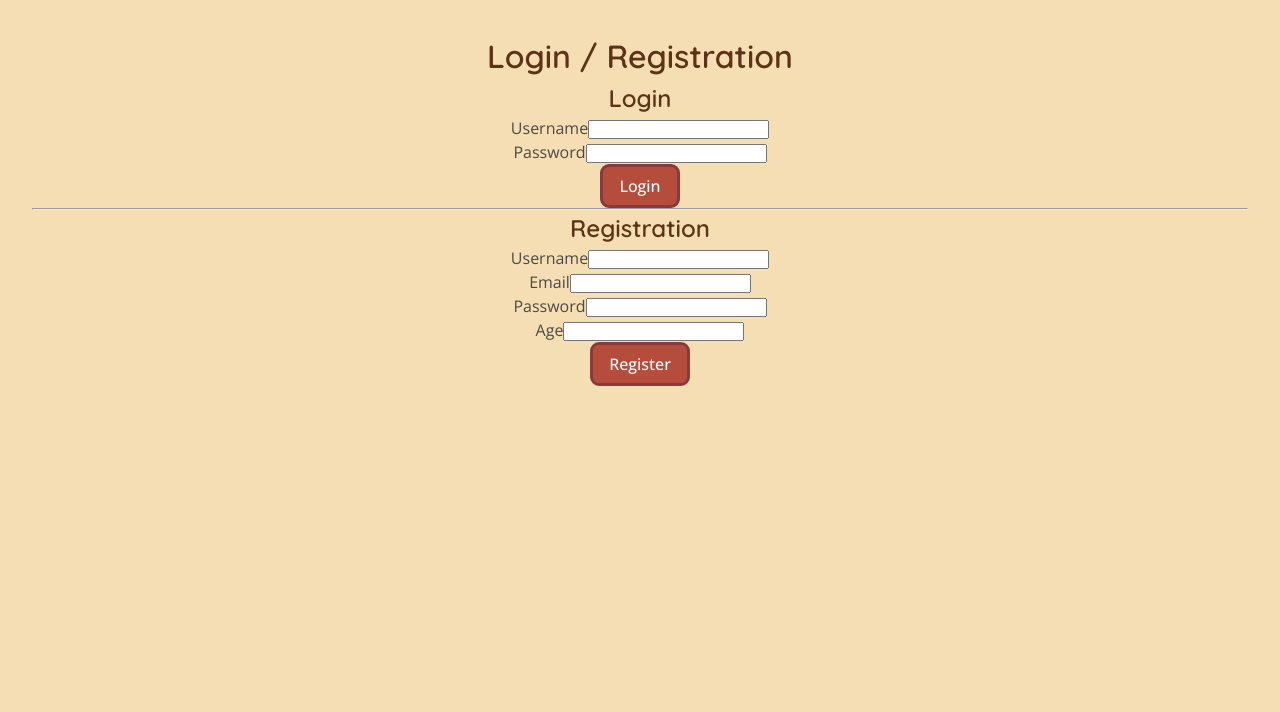
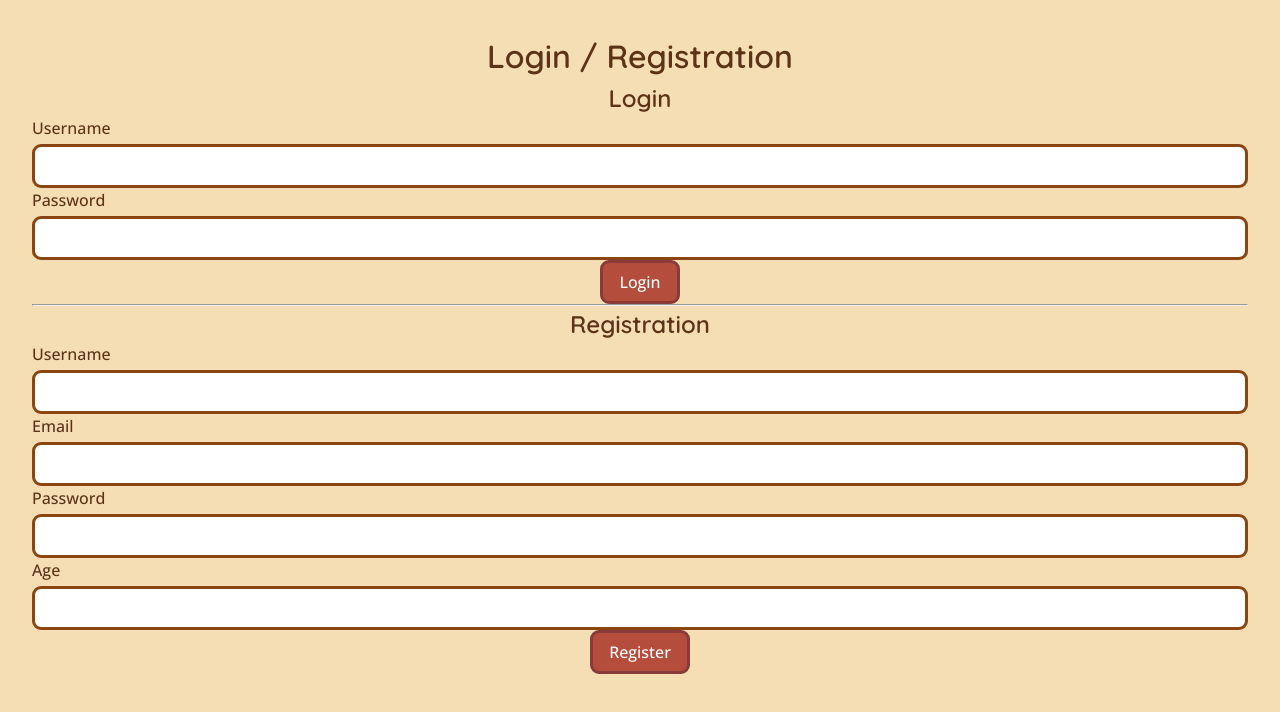
Before and after one commit to giuzep89/helpinghand-frontend, a React (Vite) app: page /login in a window 1280 px wide. Shown: the top 712 px of the page. Built offline with nearby package versions, Linux system fonts and the light colour scheme.

Commit message:
Made some fixes to the button styling and added styling to the input component

```diff
--- a/src/components/button/Button.css
+++ b/src/components/button/Button.css
@@ -26,13 +26,12 @@
   opacity: 0.9;
 }
 
-.button-outline {
+.button-delete {
   background-color: transparent;
   color: var(--color-button-primary);
   border-color: var(--color-button-primary);
 }
 
-.button-outline:hover {
-  background-color: var(--color-button-primary-bg);
-  color: var(--color-text-light);
+.button-delete:hover {
+  background-color: rgba(139, 58, 58, 0.1);
 }
--- a/src/components/friend-card/FriendCard.jsx
+++ b/src/components/friend-card/FriendCard.jsx
@@ -18,7 +18,7 @@ function FriendCard({ friend, onMessage, onUnfriend }) {
 
       <div className="friend-card-actions">
         <Button onClick={() => onMessage(friend)}>Message</Button>
-        <Button onClick={() => onUnfriend(friend)}>Unfriend</Button>
+        <Button variant="delete" onClick={() => onUnfriend(friend)}>Unfriend</Button>
       </div>
     </article>
   );
--- a/src/components/input/Input.css
+++ b/src/components/input/Input.css
@@ -0,0 +1,42 @@
+.input-container {
+  display: flex;
+  flex-direction: column;
+  gap: var(--sizing-xs);
+}
+
+.input-container label {
+  display: flex;
+  flex-direction: column;
+  gap: var(--sizing-xs);
+}
+
+.input-container span {
+  font-weight: 500;
+  color: var(--color-text-primary);
+  text-align: left;
+}
+
+.input-container input {
+  padding: var(--sizing-sm) var(--sizing-md);
+  border: var(--border-width) solid var(--color-border);
+  border-radius: var(--radius);
+  font-family: var(--font-family-body);
+  font-size: var(--font-size-base);
+  background-color: #FFFFFF;
+}
+
+.input-container input:focus {
+  outline: none;
+  border-color: var(--color-button-primary);
+}
+
+.input-container input:disabled {
+  opacity: 0.6;
+  cursor: not-allowed;
+}
+
+.input-error {
+  color: var(--color-error);
+  font-size: var(--font-size-sm);
+  font-style: italic;
+}
--- a/src/components/post-card/PostCard.jsx
+++ b/src/components/post-card/PostCard.jsx
@@ -37,7 +37,7 @@ function PostCard({ post, currentUsername, onContact, onDelete, onHelpFound }) {
           <Button onClick={() => onHelpFound(post.id)}>Help Found</Button>
         )}
         {isAuthor && (
-          <Button onClick={() => onDelete(post.id)}>Delete</Button>
+          <Button variant="delete" onClick={() => onDelete(post.id)}>Delete</Button>
         )}
       </div>
     </article>
--- a/src/pages/profile/Profile.jsx
+++ b/src/pages/profile/Profile.jsx
@@ -95,7 +95,7 @@ function Profile() {
             />
             <div className="profile-actions">
               <Button type="submit">Save</Button>
-              <Button type="button" onClick={handleCancel}>Cancel</Button>
+              <Button type="button" variant="delete" onClick={handleCancel}>Cancel</Button>
             </div>
           </form>
         ) : (
@@ -107,7 +107,7 @@ function Profile() {
             <p><strong>Things I can help with:</strong> {user.competencies}</p>
             <div className="profile-actions">
               <Button onClick={handleEdit}>Edit</Button>
-              <Button onClick={handleDelete}>Delete</Button>
+              <Button variant="delete" onClick={handleDelete}>Delete</Button>
             </div>
           </div>
         )}
```
